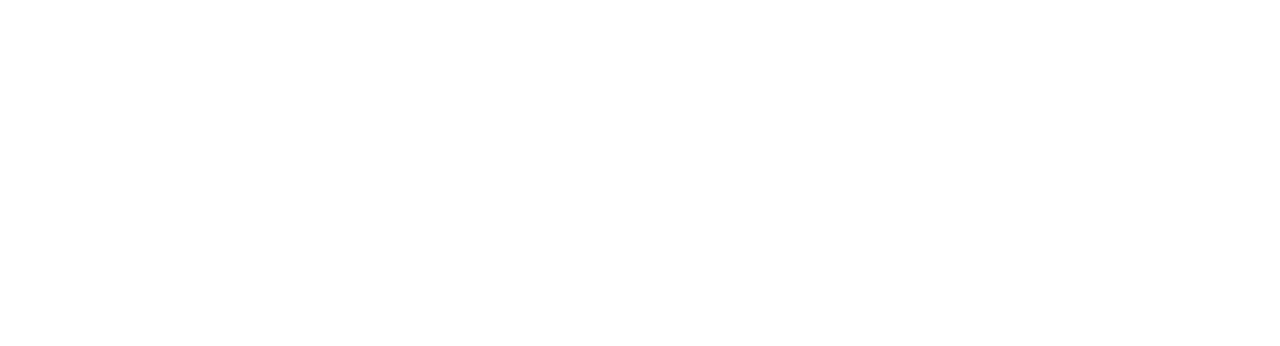
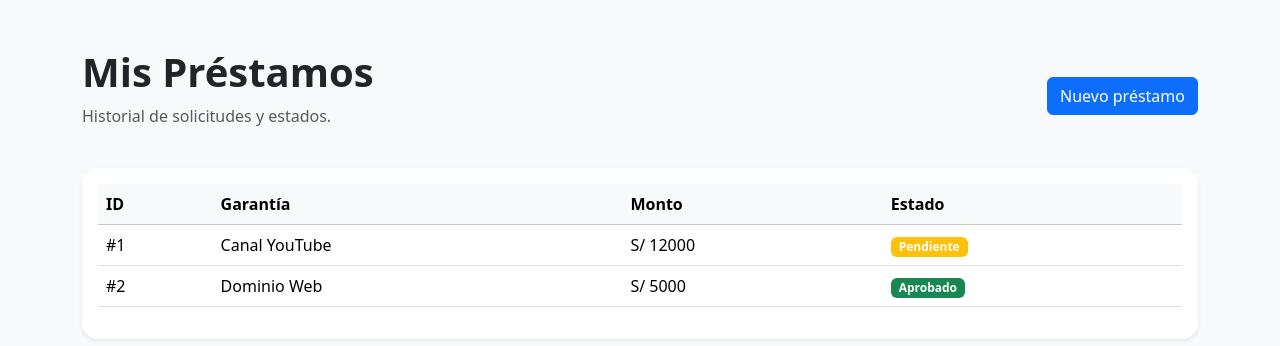
Before and after one commit to necro1024/PRESTAMOS-YA, a React (Vite) app in the folder app-frontend/: page /mis-prestamos in a window 1280 px wide. Before the commit this address had no page. Shown: the top 346 px of the page. Built offline with nearby package versions, Linux system fonts and the light colour scheme.

Commit message:
mamada del cliente

```diff
--- /dev/null
+++ b/app-frontend/src/components/common/Navbar.jsx
@@ -0,0 +1,214 @@
+import { Link } from "react-router-dom"
+
+import {
+
+estaAutenticado,
+
+obtenerUsuario,
+
+logout
+
+} from "../../services/authService"
+
+
+function Navbar() {
+
+const autenticado =
+    estaAutenticado()
+
+const usuario =
+    obtenerUsuario()
+
+return (
+
+    <nav className="navbar navbar-expand-lg navbar-dark bg-dark sticky-top shadow-sm">
+
+    <div className="container">
+
+        {/* LOGO */}
+
+        <Link
+        className="navbar-brand fw-bold fs-3"
+        to="/"
+        >
+
+        PrestaYa
+
+        </Link>
+
+        {/* TOGGLER */}
+
+        <button
+        className="navbar-toggler"
+        data-bs-toggle="collapse"
+        data-bs-target="#navbarMain"
+        >
+
+        <span className="navbar-toggler-icon"></span>
+
+        </button>
+
+        {/* NAVBAR */}
+
+        <div
+        className="collapse navbar-collapse"
+        id="navbarMain"
+        >
+
+          <ul className="navbar-nav ms-auto align-items-lg-center">
+
+            {/* LINKS PÚBLICOS */}
+
+            <li className="nav-item">
+
+            <a
+                href="#simulador"
+                className="nav-link"
+            >
+
+                Simulador
+
+            </a>
+
+            </li>
+
+            <li className="nav-item">
+
+            <a
+                href="#beneficios"
+                className="nav-link"
+            >
+
+                Beneficios
+
+            </a>
+
+            </li>
+
+            <li className="nav-item">
+
+            <a
+                href="#garantias"
+                className="nav-link"
+            >
+
+                Garantías
+
+            </a>
+
+            </li>
+
+            {/* USUARIO LOGUEADO */}
+
+            {autenticado ? (
+
+            <>
+
+                {/* CLIENTE */}
+
+                {usuario?.rol ===
+                "CLIENTE" && (
+
+                <li className="nav-item">
+
+                    <Link
+                    to="/mis-prestamos"
+                    className="btn btn-info btn-sm ms-lg-3"
+                    >
+
+                    Mis préstamos
+
+                    </Link>
+
+                  </li>
+
+                )}
+
+                {/* ADMIN */}
+
+                {usuario?.rol ===
+                  "ADMIN" && (
+
+                  <li className="nav-item">
+
+                    <Link
+                      to="/admin/dashboard"
+                      className="btn btn-warning btn-sm ms-lg-3"
+                    >
+
+                      Dashboard
+
+                    </Link>
+
+                  </li>
+
+                )}
+
+                {/* USER */}
+
+                <li className="nav-item ms-lg-3">
+
+                  <span className="text-white small">
+
+                    <i className="bi bi-person-circle me-2"></i>
+
+                    {usuario?.username}
+
+                  </span>
+
+                </li>
+
+                {/* LOGOUT */}
+
+                <li className="nav-item ms-lg-3">
+
+                  <button
+                    className="btn btn-outline-light btn-sm"
+                    onClick={() => {
+
+                      logout()
+
+                      window.location.reload()
+
+                    }}
+                  >
+
+                    Cerrar sesión
+
+                  </button>
+
+                </li>
+
+              </>
+
+            ) : (
+
+              /* INVITADO */
+
+              <li className="nav-item ms-lg-3">
+
+                <Link
+                  to="/acceder"
+                  className="btn btn-primary"
+                >
+
+                  Acceder
+
+                </Link>
+
+              </li>
+
+            )}
+
+          </ul>
+
+        </div>
+
+      </div>
+
+    </nav>
+
+  )
+}
+
+export default Navbar
--- /dev/null
+++ b/app-frontend/src/pages/client/MisPrestamos.jsx
@@ -0,0 +1,159 @@
+import { Link } from "react-router-dom"
+
+function MisPrestamos() {
+
+  const prestamos = [
+
+    {
+
+      id: 1,
+
+      garantia: "Canal YouTube",
+
+      monto: 12000,
+
+      estado: "Pendiente"
+
+    },
+
+    {
+
+      id: 2,
+
+      garantia: "Dominio Web",
+
+      monto: 5000,
+
+      estado: "Aprobado"
+
+    }
+
+  ]
+
+  return (
+
+    <div className="bg-light min-vh-100 py-5">
+
+      <div className="container">
+
+        {/* HEADER */}
+
+        <div className="d-flex justify-content-between align-items-center mb-4">
+
+          <div>
+
+            <h1 className="fw-bold">
+
+              Mis Préstamos
+
+            </h1>
+
+            <p className="text-muted">
+
+              Historial de solicitudes y estados.
+
+            </p>
+
+          </div>
+
+          <Link
+            to="/garantia"
+            className="btn btn-primary"
+          >
+
+            Nuevo préstamo
+
+          </Link>
+
+        </div>
+
+        {/* TABLA */}
+
+        <div className="card border-0 shadow-sm rounded-4">
+
+          <div className="card-body">
+
+            <div className="table-responsive">
+
+              <table className="table align-middle">
+
+                <thead className="table-light">
+
+                  <tr>
+
+                    <th>ID</th>
+
+                    <th>Garantía</th>
+
+                    <th>Monto</th>
+
+                    <th>Estado</th>
+
+                  </tr>
+
+                </thead>
+
+                <tbody>
+
+                  {prestamos.map(prestamo => (
+
+                    <tr key={prestamo.id}>
+
+                      <td>
+
+                        #{prestamo.id}
+
+                      </td>
+
+                      <td>
+
+                        {prestamo.garantia}
+
+                      </td>
+
+                      <td>
+
+                        S/ {prestamo.monto}
+
+                      </td>
+
+                      <td>
+
+                        <span className={
+
+                          prestamo.estado === "Aprobado"
+
+                          ? "badge bg-success"
+
+                          : "badge bg-warning"
+
+                        }>
+
+                          {prestamo.estado}
+
+                        </span>
+
+                      </td>
+
+                    </tr>
+
+                  ))}
+
+                </tbody>
+
+              </table>
+
+            </div>
+
+          </div>
+
+        </div>
+
+      </div>
+
+    </div>
+
+  )
+}
+
+export default MisPrestamos
--- a/app-frontend/src/pages/public/Acceder.jsx
+++ b/app-frontend/src/pages/public/Acceder.jsx
@@ -94,7 +94,7 @@ function Acceder() {
 
     })
 
-    navigate("/garantia")
+    navigate("/")
 
   }
 
--- a/app-frontend/src/pages/public/Home.jsx
+++ b/app-frontend/src/pages/public/Home.jsx
@@ -8,6 +8,7 @@ import {
   logout
 } from "../../services/authService"
 
+import Navbar from "../../components/common/Navbar"
 
 function Home() {
 
@@ -32,145 +33,7 @@ const usuario =
 
     <>
 
-      {/* NAVBAR */}
-
-      <nav className="navbar navbar-expand-lg navbar-dark bg-dark sticky-top shadow-sm">
-
-        <div className="container">
-
-          <Link
-            to="/"
-            className="navbar-brand fw-bold fs-3"
-          >
-            PrestaYa
-          </Link>
-
-          <button
-            className="navbar-toggler"
-            type="button"
-            data-bs-toggle="collapse"
-            data-bs-target="#navbarMain"
-          >
-            <span className="navbar-toggler-icon"></span>
-          </button>
-
-          <div
-            className="collapse navbar-collapse"
-            id="navbarMain"
-          >
-
-            <ul className="navbar-nav ms-auto align-items-lg-center">
-
-              <li className="nav-item me-2">
-
-                <a
-                  href="#inicio"
-                  className="nav-link"
-                >
-                  Inicio
-                </a>
-
-              </li>
-
-              <li className="nav-item me-2">
-
-                <a
-                  href="#simulador"
-                  className="nav-link"
-                >
-                  Simulador
-                </a>
-
-              </li>
-
-              <li className="nav-item me-2">
-
-                <a
-                  href="#beneficios"
-                  className="nav-link"
-                >
-                  Beneficios
-                </a>
-
-              </li>
-
-              <li className="nav-item me-2">
-
-                <a
-                  href="#garantias"
-                  className="nav-link"
-                >
-                  Garantías
-                </a>
-
-                </li>
-
-                <li className="nav-item">
-
-                {autenticado ? (
-
-  <div className="d-flex align-items-center gap-3">
-
-    <span className="text-white">
-
-      <i className="bi bi-person-circle me-2"></i>
-
-      {usuario?.username}
-
-      {usuario?.rol === "ADMIN" && (
-
-  <Link
-    to="/admin/dashboard"
-    className="btn btn-warning btn-sm"
-  >
-
-    Dashboard
-
-  </Link>
-
-)}
-
-    </span>
-
-    <button
-      className="btn btn-outline-light"
-      onClick={() => {
-
-        logout()
-
-        window.location.reload()
-
-      }}
-    >
-
-      Cerrar sesión
-
-    </button>
-
-  </div>
-
-) : (
-
-  <Link
-    to="/acceder"
-    className="btn btn-primary"
-  >
-
-    Acceder
-
-  </Link>
-
-)}
-
-                </li>
-
-            </ul>
-
-            </div>
-
-        </div>
-
-      </nav>
+      <Navbar />
 
       {/* HERO */}
 
--- a/app-frontend/src/pages/public/RegistroGarantia.jsx
+++ b/app-frontend/src/pages/public/RegistroGarantia.jsx
@@ -1,6 +1,10 @@
 import { useState } from "react"
 
+import { useNavigate } from "react-router-dom"
+
 function RegistroGarantia() {
+
+  const navigate = useNavigate()
 
   const [form, setForm] = useState({
 
@@ -61,6 +65,8 @@ function RegistroGarantia() {
   alert(
     "Garantía enviada correctamente"
   )
+
+  navigate("/")
 
 }
 
--- a/app-frontend/src/routes/AppRoutes.jsx
+++ b/app-frontend/src/routes/AppRoutes.jsx
@@ -4,29 +4,23 @@ import {
   Route
 } from "react-router-dom"
 
-import Dashboard
-from "../pages/admin/Dashboard"
+import Dashboard from "../pages/admin/Dashboard"
 
-import GClientes
-from "../pages/admin/GClientes"
+import GClientes from "../pages/admin/GClientes"
 
-import GPrestamos
-from "../pages/admin/GPrestamos"
+import GPrestamos from "../pages/admin/GPrestamos"
 
-import GGarantias
-from "../pages/admin/GGarantias"
+import GGarantias from "../pages/admin/GGarantias"
 
-import Home
-from "../pages/public/Home"
+import Home from "../pages/public/Home"
 
-import SolicitarPrestamo
-from "../pages/public/SolicitarPrestamo"
+import SolicitarPrestamo from "../pages/public/SolicitarPrestamo"
 
-import RegistroGarantia
-from "../pages/public/RegistroGarantia"
+import RegistroGarantia from "../pages/public/RegistroGarantia"
 
-import Acceder
-from "../pages/public/Acceder"
+import Acceder from "../pages/public/Acceder"
+
+import MisPrestamos from "../pages/client/MisPrestamos"
 
 function AppRoutes() {
 
@@ -35,6 +29,11 @@ function AppRoutes() {
     <BrowserRouter>
 
 <Routes>
+
+  <Route
+  path="/mis-prestamos"
+  element={<MisPrestamos />}
+/>
 
   <Route
   path="/acceder"
```
Also changed, not shown: app-frontend/src/components/Navbar.jsx (deleted, +0 -29 lines). Lines whose indentation alone changed are shown as unchanged.
